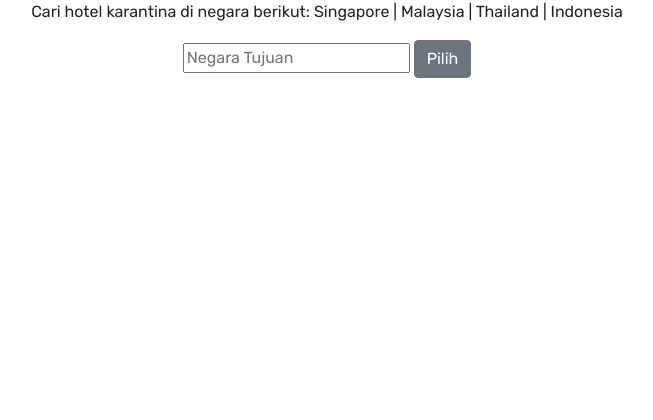
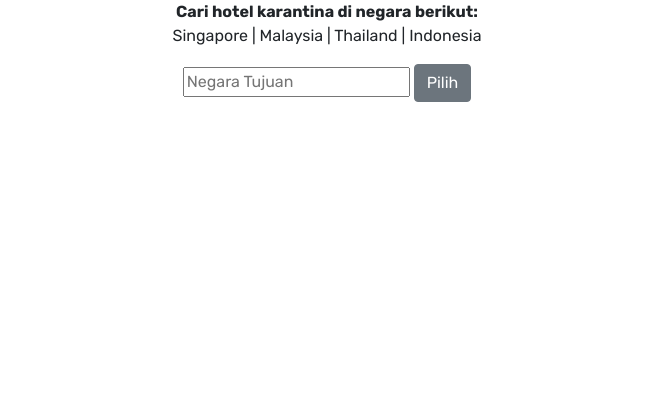
Before and after one commit to ihsanalfarisi/pbp-b07, a Django app: page /hotel/ in a window 1280 px wide. Shown: the part 240-660 px from the top of the page, without its empty margins (313-966 px from the left). Run offline with Django 3.2, Linux system fonts and the light colour scheme; the visitor is signed in with stand-in values (Sample User, id 1); some libraries are stand-ins or nearby versions.

Commit message:
edit info hotel page

```diff
--- a/hotel_karantina/static/info_hotel.js
+++ b/hotel_karantina/static/info_hotel.js
@@ -44,7 +44,7 @@ $(document).ready(function(){
                     </div>
                     <div class="card-footer" style="padding: 0px 0px 0px 0px">
                       <div class="d-grid gap-2">
-                        <a href='${item.fields.detail}' class="btn btn-primary">Info Detail</a>
+                        <a href='${item.fields.detail}' class="btn btn-primary">Info Lengkap</a>
                       </div>
                     </div><div class="card-footer" style="padding: 0px 0px 0px 0px">
                     </div>
--- a/hotel_karantina/templates/hotel_index.html
+++ b/hotel_karantina/templates/hotel_index.html
@@ -20,12 +20,14 @@
             <p class="fs-5 text-muted">Temukan hotel karantina terbaik di negara tujuanmu! Kenyamananmu adalah prioritas kami.</p>
         </div>
     </header>
-
     <div>
       {% if user.is_authenticated %}
         <div class="input-group w-100">
           <form class="mx-auto" method="POST" autocomplete="off">
-          <p>Cari hotel karantina di negara berikut: Singapore | Malaysia | Thailand | Indonesia</p>
+          <p style="text-align: center;">
+            <strong>Cari hotel karantina di negara berikut: </strong><br>
+            Singapore | Malaysia | Thailand | Indonesia
+          </p>
           <div class="autocomplete" style="text-align: center;">
               {% csrf_token %}
               <input id="myInput" type="text" name="myCountry" placeholder="Negara Tujuan">
```
